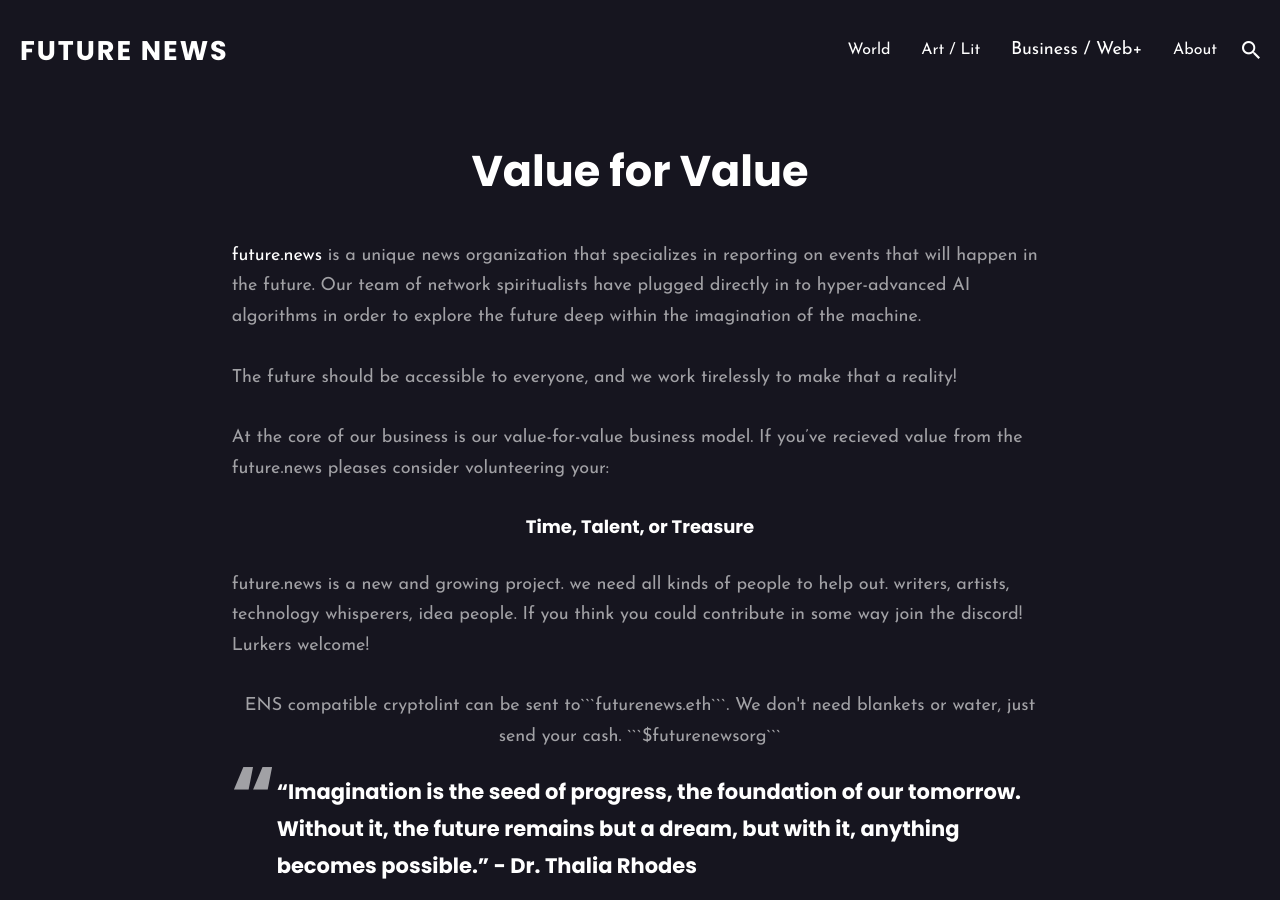
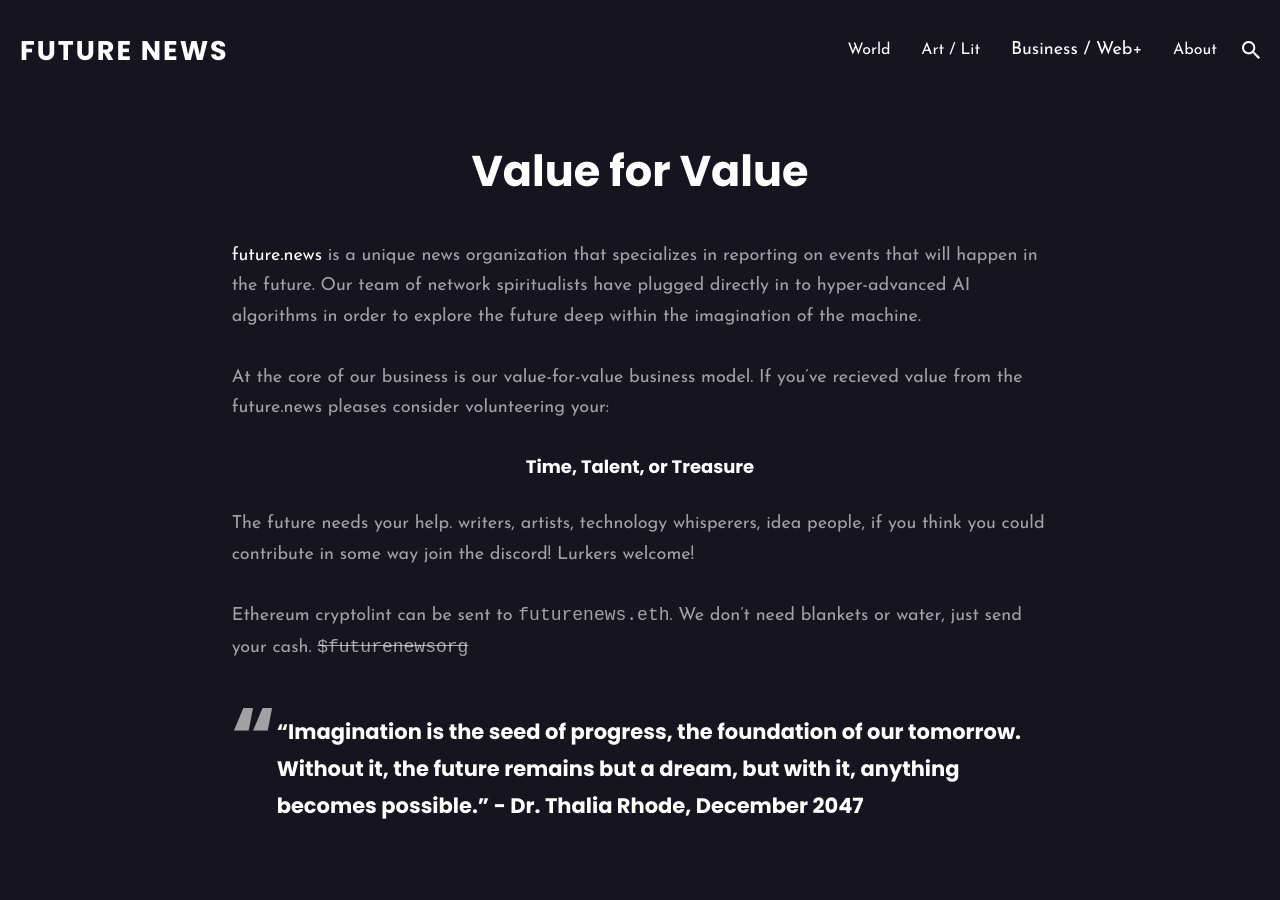
Before and after one commit to nan3333/futurenews, a Jekyll site: the page built from _pages/about.md, in a window 1280 px wide and 900 px high. Built offline with Jekyll 4.4.1, drawn with Linux system fonts in a browser that asks for light colours; nearby versions of some CDN libraries.

Commit message:
about wip

````diff
--- a/_pages/about.md
+++ b/_pages/about.md
@@ -5,13 +5,16 @@ permalink: /about/
 ---
 <a href="https://lookingglass.netifly.app" alt="future news">future.news</a> is a unique news organization that specializes in reporting on events that will happen in the future. Our team of network spiritualists have plugged directly in to hyper-advanced AI algorithms in order to explore the future deep within the imagination of the machine.
 
-The future should be accessible to everyone, and we work tirelessly to make that a reality!
-
 At the core of our business is our value-for-value business model. If you've recieved value from the future.news pleases consider volunteering  your:
 
 <center><h5>Time, Talent, or Treasure </h5></center>
-future.news is a new and growing project. we need all kinds of people to help out. writers, artists,  technology  whisperers, idea people. If you think you could contribute in some way join the discord! Lurkers welcome!
+The future needs your help. writers, artists,  technology  whisperers, idea people, if you think you could contribute in some way join the discord! Lurkers welcome!
 
-<center>ENS compatible cryptolint can be sent to```futurenews.eth```. We don't need blankets or water, just send your cash. ```$futurenewsorg```</center>
+Ethereum cryptolint can be sent to `futurenews.eth`. We don't need blankets or water, just send your cash. ~~`$futurenewsorg`~~
 
-> "Imagination is the seed of progress, the foundation of our tomorrow. Without it, the future remains but a dream, but with it, anything becomes possible." - Dr. Thalia Rhodes
+
+
+
+
+
+> "Imagination is the seed of progress, the foundation of our tomorrow. Without it, the future remains but a dream, but with it, anything becomes possible." - Dr. Thalia Rhode, December 2047
````
